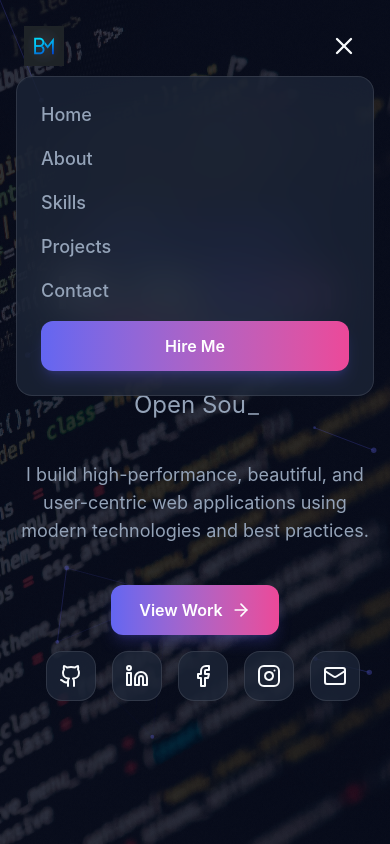
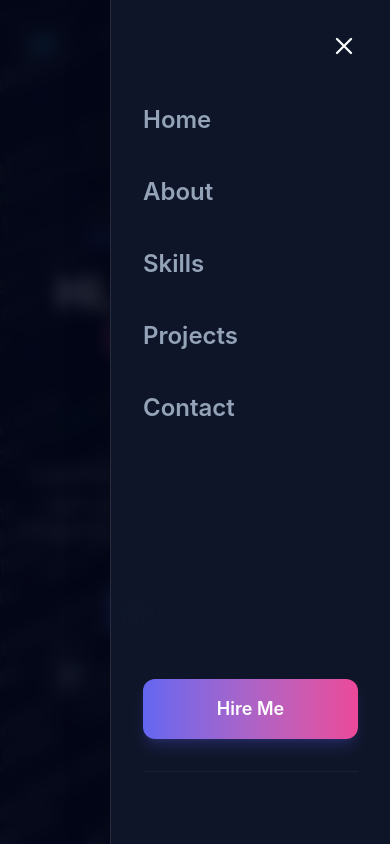
Before and after one commit to CaptainB3465/munyua_portfolio, a React (Vite) app: page / in a window 390 px wide. Both pictures are taken after a click on the button "Toggle Menu". Shown: the top 844 px of the page. Built offline with nearby package versions, Linux system fonts and the light colour scheme.

Commit message:
feat: Add a new responsive Navbar component with scroll-aware styling, desktop navigation, and an animated mobile menu using Framer Motion.

```diff
--- a/src/components/Navbar.jsx
+++ b/src/components/Navbar.jsx
@@ -11,9 +11,21 @@ const Navbar = () => {
     const handleScroll = () => {
       setScrolled(window.scrollY > 50);
     };
-    window.addEventListener('scroll', handleScroll);
+    window.addEventListener('scroll', handleScroll, { passive: true });
     return () => window.removeEventListener('scroll', handleScroll);
   }, []);
+
+  // Scroll Lock
+  useEffect(() => {
+    if (isOpen) {
+      document.body.style.overflow = 'hidden';
+    } else {
+      document.body.style.overflow = 'unset';
+    }
+    return () => {
+      document.body.style.overflow = 'unset';
+    };
+  }, [isOpen]);
 
   const navLinks = [
     { name: 'Home', href: '#home' },
@@ -23,14 +35,43 @@ const Navbar = () => {
     { name: 'Contact', href: '#contact' },
   ];
 
+  const menuVariants = {
+    closed: {
+      x: "100%",
+      transition: {
+        type: "spring",
+        stiffness: 400,
+        damping: 40
+      }
+    },
+    open: {
+      x: 0,
+      transition: {
+        type: "spring",
+        stiffness: 400,
+        damping: 40
+      }
+    }
+  };
+
+  const backdropVariants = {
+    closed: { opacity: 0 },
+    open: { opacity: 1 }
+  };
+
   return (
-    <nav className={`fixed top-0 left-0 right-0 z-50 transition-all duration-300 ${scrolled ? 'py-4 nav-blur' : 'py-6 bg-transparent'}`}>
+    <nav
+      className={`fixed top-0 left-0 right-0 z-[100] transition-all duration-300 ${
+        scrolled ? 'py-4 nav-blur border-b border-white/10' : 'py-6 bg-transparent'
+      }`}
+    >
       <div className="container mx-auto px-6 flex justify-between items-center">
         <motion.a
           href="#home"
           initial={{ opacity: 0, x: -20 }}
           animate={{ opacity: 1, x: 0 }}
           className="flex items-center gap-2 text-2xl font-bold font-outfit"
+          onClick={() => setIsOpen(false)}
         >
           <div className="w-10 h-10 flex items-center justify-center">
             <img src={logo} alt="BM Logo" className="w-full h-full object-contain" />
@@ -65,42 +106,70 @@ const Navbar = () => {
 
         {/* Mobile Toggle */}
         <button
-          className="md:hidden p-2 text-text-main"
+          className="md:hidden relative z-[110] p-2 text-text-main hover:bg-white/5 rounded-lg transition-colors focus:outline-none"
           onClick={() => setIsOpen(!isOpen)}
+          aria-label="Toggle Menu"
         >
           {isOpen ? <X size={28} /> : <Menu size={28} />}
         </button>
       </div>
 
-      {/* Mobile Menu */}
+      {/* Mobile Menu Overlay */}
       <AnimatePresence>
         {isOpen && (
+          <>
+            {/* Backdrop */}
             <motion.div
-            initial={{ opacity: 0, height: 0 }}
-            animate={{ opacity: 1, height: 'auto' }}
-            exit={{ opacity: 0, height: 0 }}
-            className="md:hidden glass-card mx-4 mt-2 overflow-hidden"
+              initial="closed"
+              animate="open"
+              exit="closed"
+              variants={backdropVariants}
+              onClick={() => setIsOpen(false)}
+              className="fixed inset-0 bg-bg-darker/80 backdrop-blur-sm z-[101] md:hidden"
+            />
+
+            {/* Sidebar Menu */}
+            <motion.div
+              initial="closed"
+              animate="open"
+              exit="closed"
+              variants={menuVariants}
+              className="fixed top-0 right-0 bottom-0 w-[280px] bg-bg-dark/95 backdrop-blur-2xl z-[105] md:hidden border-l border-white/10 shadow-2xl flex flex-col pt-24 px-8 pb-10"
             >
-            <div className="flex flex-col p-6 gap-4">
-              {navLinks.map((link) => (
-                <a
+              <div className="flex flex-col gap-6">
+                {navLinks.map((link, idx) => (
+                  <motion.a
                     key={link.name}
                     href={link.href}
-                  className="text-lg font-medium text-text-muted hover:text-primary transition-colors"
+                    initial={{ opacity: 0, x: 20 }}
+                    animate={{ opacity: 1, x: 0 }}
+                    transition={{ delay: idx * 0.1 }}
+                    className="text-2xl font-semibold text-text-muted hover:text-primary transition-colors py-2 block"
                     onClick={() => setIsOpen(false)}
                   >
                     {link.name}
-                </a>
+                  </motion.a>
                 ))}
-              <a
+              </div>
+
+              <div className="mt-auto">
+                <motion.a
+                  initial={{ opacity: 0, y: 20 }}
+                  animate={{ opacity: 1, y: 0 }}
+                  transition={{ delay: 0.5 }}
                   href="#contact"
-                className="btn btn-primary w-full"
+                  className="btn btn-primary w-full py-4 text-lg"
                   onClick={() => setIsOpen(false)}
                 >
                   Hire Me
-              </a>
+                </motion.a>
+
+                <div className="mt-8 pt-8 border-t border-white/5 flex justify-center gap-6 text-text-muted">
+                   {/* Optional: Add social icons here too for better mobile UX */}
+                </div>
               </div>
             </motion.div>
+          </>
         )}
       </AnimatePresence>
     </nav>
```
Lines whose indentation alone changed are shown as unchanged.
